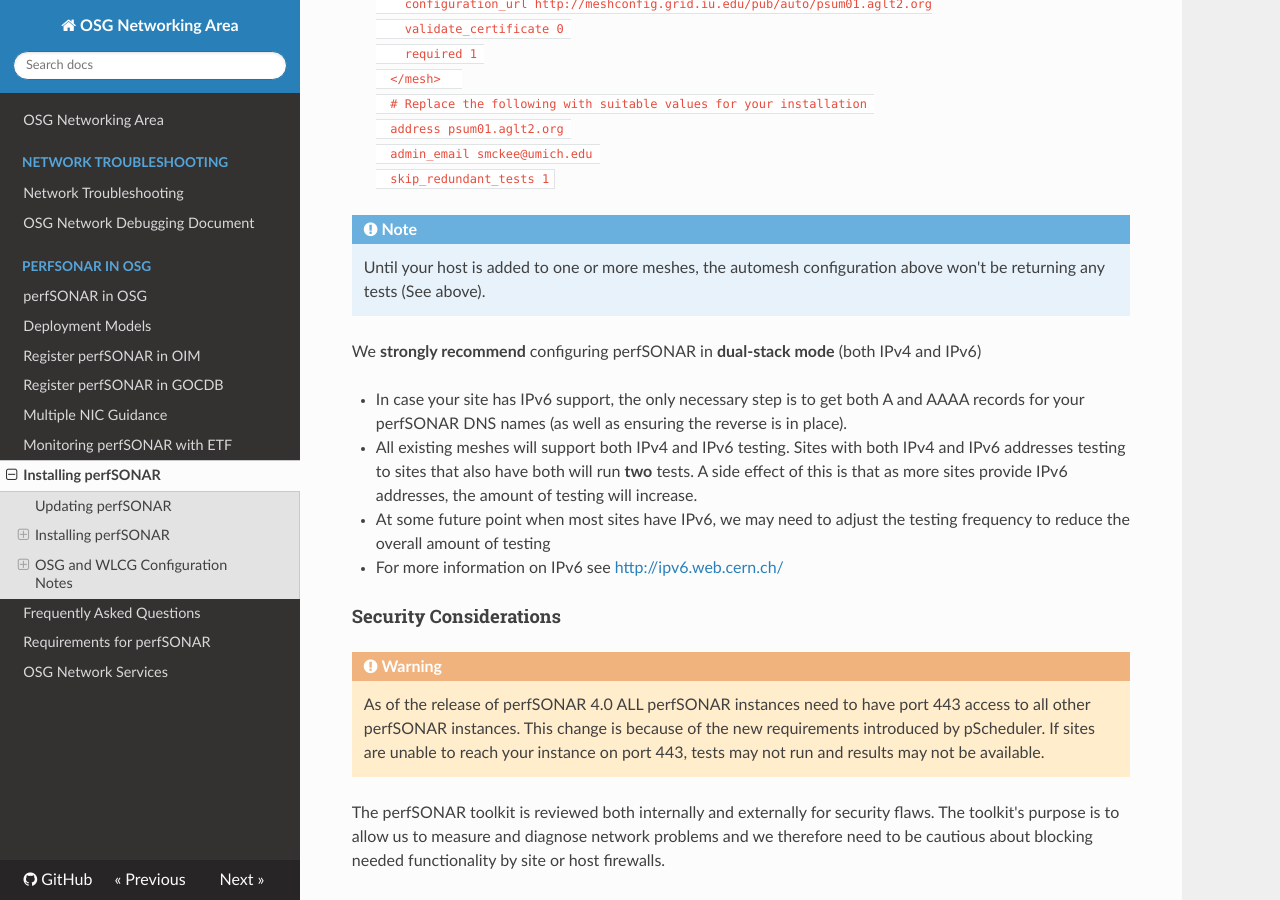
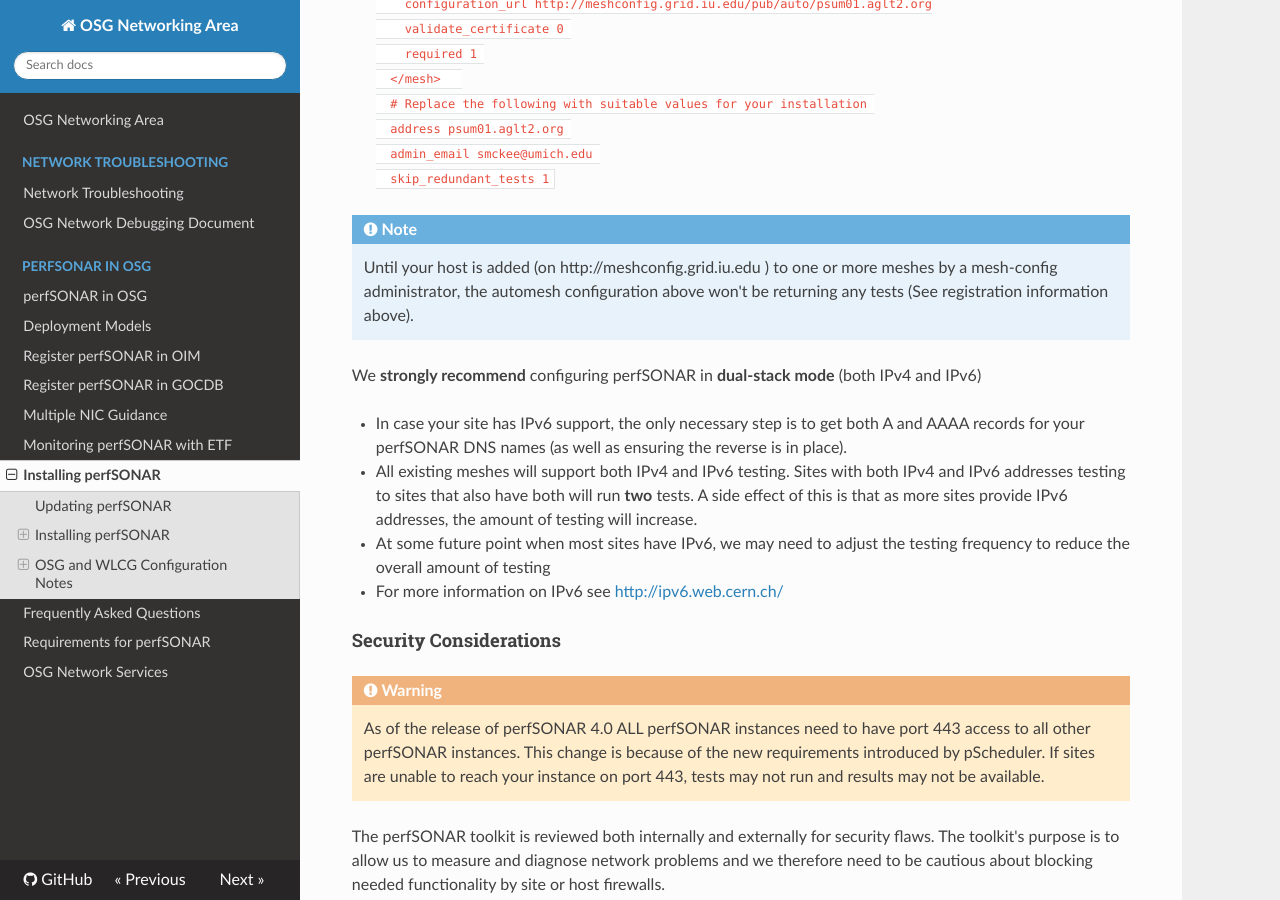
Before and after one commit to osg-htc/networking, an MkDocs documentation site: the page built from docs/perfsonar/installation.md, in a window 1280 px wide and 900 px high, scrolled down 2530 px. Built offline with MkDocs 1.6.1, drawn with Linux system fonts in a browser that asks for light colours; nearby versions of some CDN libraries; old or Windows-style settings are respelled for this version of MkDocs.

Commit message:
Added meshconfig URL

````diff
--- a/docs/perfsonar/installation.md
+++ b/docs/perfsonar/installation.md
@@ -80,7 +80,7 @@
     ```
 
 !!! note
-	Until your host is added to one or more meshes, the automesh configuration above won't be returning any tests (See above).
+	Until your host is added (on http://meshconfig.grid.iu.edu ) to one or more meshes by a mesh-config administrator, the automesh configuration above won't be returning any tests (See registration information above).
 
 We **strongly recommend** configuring perfSONAR in **dual-stack mode** (both IPv4 and IPv6)
 
````
